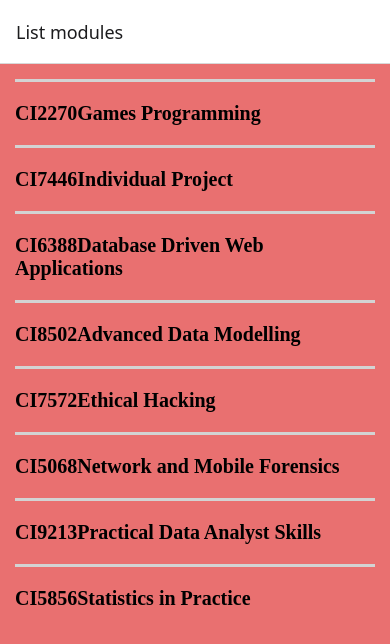
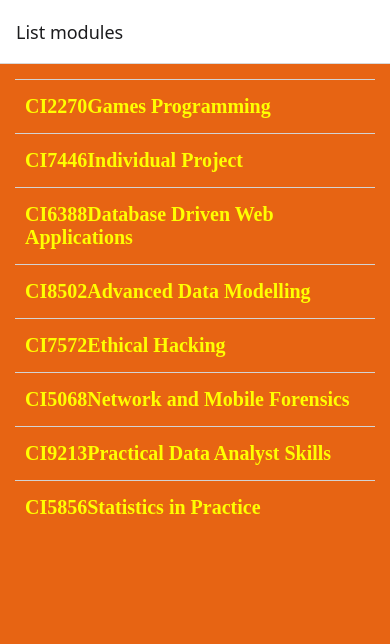
Before and after one commit to KingElmagli/crudler, a React Native app: screen /ModuleListScreen in a window 390 px wide. Shown: the top 644 px of the page. Built offline with nearby package versions, Linux system fonts and the light colour scheme.

Commit message:
week 2 first activity
we made the mobile app when getting touched show instead of a random text the module code

```diff
--- /dev/null
+++ b/src/components/entity/modules/ModuleList.js
@@ -0,0 +1,25 @@
+import { StyleSheet, ScrollView } from "react-native";
+import ModuleItem from "./ModuleItem";
+const ModuleList = ({ modules, onSelect }) => {
+  //Initialistaion
+  //State
+  //Handlers
+  //View
+
+  return (
+    <ScrollView style={styles.container}>
+      {modules.map((module) => {
+        return (
+          <ModuleItem
+            key={module.ModuleCode}
+            module={module}
+            onSelect={onSelect}
+          />
+        );
+      })}
+    </ScrollView>
+  );
+};
+const styles = StyleSheet.create({});
+
+export default ModuleList;
--- /dev/null
+++ b/src/components/entity/modules/moduleItem.js
@@ -0,0 +1,34 @@
+import { Pressable, StyleSheet, Text, View } from "react-native";
+
+const ModuleItem = ({ module, onSelect }) => {
+  //Initialistaion
+  //State
+  //Handlers
+  //View
+  return (
+    <Pressable onPress={() => onSelect(module)}>
+      <View style={styles.item}>
+        <Text style={styles.text}>
+          {module.ModuleCode}
+          {module.ModuleName}
+        </Text>
+      </View>
+    </Pressable>
+  );
+};
+const styles = StyleSheet.create({
+  item: {
+    paddingVertical: 15,
+    borderTopWidth: 1,
+    borderColor: "lightgray",
+    padding: 10,
+  },
+  text: {
+    fontSize: 20,
+    fontFamily: "Copper plate papyrus",
+    fontWeight: "bold",
+    color: "yellow",
+  },
+});
+
+export default ModuleItem;
--- a/src/components/layout/Screen.js
+++ b/src/components/layout/Screen.js
@@ -12,7 +12,7 @@ const Screen = ({ children }) => {
   return (
     <View style={styles.screen}>
       {children}
-      <StatusBar style="light" />
+      <StatusBar style="light"></StatusBar>
     </View>
   );
 };
@@ -21,7 +21,7 @@ const styles = StyleSheet.create({
   screen: {
     padding: 15,
     flex: 1,
-    backgroundColor: "#e97070ff",
+    backgroundColor: "#e76413ff",
   },
 });
 
--- a/src/components/screens/ModuleAddScreen.js
+++ b/src/components/screens/ModuleAddScreen.js
@@ -1,7 +1,7 @@
-import { StyleSheet, Text, View } from "react-native";
+import { StyleSheet, Text } from "react-native";
 import Screen from "../layout/Screen";
 
-export const ModuleAddScreen = () => {
+const ModuleAddScreen = () => {
   //=> this is an arrow function so basically this is another syntax of writing a functions
   return (
     <Screen style={styles.container}>
@@ -11,5 +11,4 @@ export const ModuleAddScreen = () => {
 };
 
 const styles = StyleSheet.create({});
-
 export default ModuleAddScreen;
--- a/src/components/screens/ModuleListScreen.js
+++ b/src/components/screens/ModuleListScreen.js
@@ -1,42 +1,20 @@
-import { Pressable, StyleSheet, Text, ScrollView, View } from "react-native";
+import { StyleSheet } from "react-native";
 import Screen from "../layout/Screen";
+import ModuleList from "../entity/modules/ModuleList.js";
+
 import initialModules from "../../data/modules.js";
 
 const ModuleListScreen = () => {
   const modules = initialModules;
-  const handleSelect = () => alert("Item selected");
-
+  const handleSelect = (module) => alert(`Item ${module.ModuleCode} selected`);
   return (
     <Screen>
-      <ScrollView style={styles.container}>
-        {modules.map((module) => {
-          return (
-            <Pressable key={module.ModuleCode} onPress={handleSelect}>
-              <View style={styles.item}>
-                <Text style={styles.text}>
-                  {module.ModuleCode}
-                  {module.ModuleName}
-                </Text>
-              </View>
-            </Pressable>
-          );
-        })}
-      </ScrollView>
+      <ModuleList modules={modules} onSelect={handleSelect} />
     </Screen>
   );
 };
 const styles = StyleSheet.create({
   container: {},
-  item: {
-    paddingVertical: 20,
-    borderTopWidth: 3,
-    borderColor: "lightgray",
-  },
-  text: {
-    fontSize: 20,
-    fontFamily: "Times New Roman",
-    fontWeight: "bold",
-  },
 });
 
 export default ModuleListScreen;
--- a/src/components/screens/ModuleModifyScreen.js
+++ b/src/components/screens/ModuleModifyScreen.js
@@ -1,7 +1,7 @@
 import { StyleSheet, Text, View } from "react-native";
 import Screen from "../layout/Screen";
 
-export const ModuleModifyScreen = () => {
+const ModuleModifyScreen = () => {
   //=> this is an arrow function so basically this is another syntax of writing a functions
   return (
     <Screen style={styles.container}>
--- a/src/components/screens/ModuleViewScreen.js
+++ b/src/components/screens/ModuleViewScreen.js
@@ -1,7 +1,7 @@
 import { StyleSheet, Text, View } from "react-native";
 import Screen from "../layout/Screen";
 
-export const ModuleViewScreen = () => {
+const ModuleViewScreen = () => {
   //=> this is an arrow function so basically this is another syntax of writing a functions
   return (
     <Screen style={styles.container}>
```
Also changed, not shown: src/components/template.js (added, +14 -0 lines).
